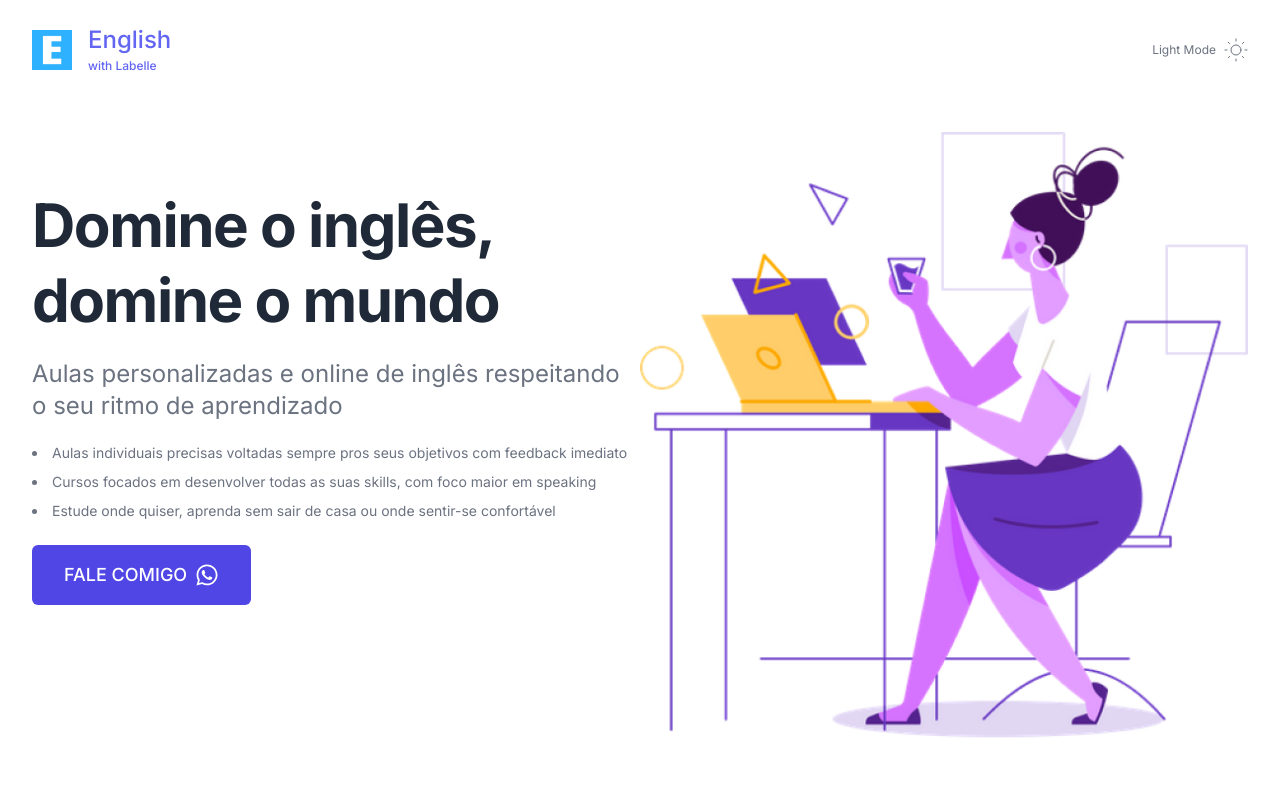
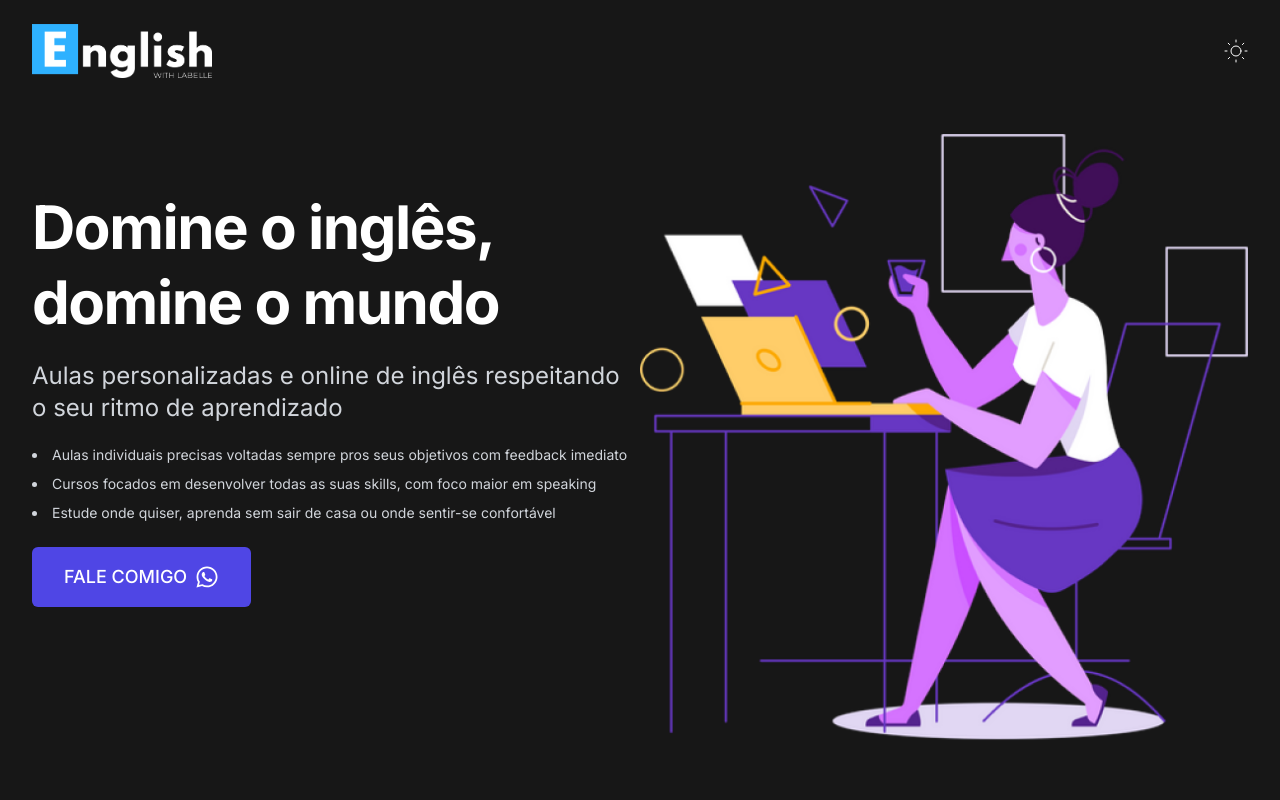
Before and after one commit to HudsonSalles/english-with-labelle, a Next.js app: page / in a window 1280 px wide. Shown: the top 800 px of the page. Built offline with nearby package versions, Linux system fonts and the light colour scheme.

Commit message:
feat(English): Logo changed and theme default adjustments

```diff
--- a/src/components/DarkSwitch.tsx
+++ b/src/components/DarkSwitch.tsx
@@ -6,34 +6,36 @@ const ThemeChanger = () => {
   const [mounted, setMounted] = useState(false);
   const { theme, setTheme } = useTheme();
 
+  // Set default theme to dark
+  useEffect(() => {
+    if (!theme || theme === "system") {
+      const storedTheme = JSON.parse(localStorage.getItem("dark"));
+      if (storedTheme) {
+        setTheme(storedTheme);
+      } else {
+        // Set default theme if not stored
+        localStorage.setItem("theme", JSON.stringify("dark"));
+        setTheme("dark");
+      }
+    }
+  }, [theme, setTheme]);
+
   // When mounted on client, now we can show the UI
   useEffect(() => setMounted(true), []);
-
   if (!mounted) return null;
 
   return (
-    <div className="flex items-center order-last ">
-      {theme === "dark" ? (
-        <button
-          onClick={() => setTheme("light")}
-          className="text-gray-300 rounded-full outline-none focus:outline-none flex items-center gap-2 text-xs"
-        >
-          Dark Mode
-          <svg
-            xmlns="http://www.w3.org/2000/svg"
-            className="w-5 h-5"
-            viewBox="0 0 20 20"
-            fill="currentColor"
-          >
-            <path d="M17.293 13.293A8 8 0 016.707 2.707a8.001 8.001 0 1010.586 10.586z" />
-          </svg>
-        </button>
-      ) : (
-        <button
-          onClick={() => setTheme("dark")}
-          className="text-gray-500 rounded-full outline-none focus:outline-none focus-visible:ring focus-visible:ring-gray-100 focus:ring-opacity-20 flex items-center gap-2 text-xs"
-        >
-          Light Mode
+    <div className="flex items-center">
+      <button
+        onClick={() => setTheme(theme === "dark" ? "light" : "dark")}
+        className={`text-${
+          theme === "dark" ? "gray-300" : "gray-500"
+        } rounded-full outline-none focus:outline-none focus-visible:ring focus-visible:ring-gray-100 focus:ring-opacity-20`}
+      >
+        <span className="sr-only">
+          {theme === "dark" ? "Light Mode" : "Dark Mode"}
+        </span>
+        {theme === "dark" ? (
           <svg
             xmlns="http://www.w3.org/2000/svg"
             width="24"
@@ -48,8 +50,17 @@ const ThemeChanger = () => {
             <circle cx="12" cy="12" r="5" />
             <path d="M12 1v2M12 21v2M4.2 4.2l1.4 1.4M18.4 18.4l1.4 1.4M1 12h2M21 12h2M4.2 19.8l1.4-1.4M18.4 5.6l1.4-1.4" />
           </svg>
-        </button>
-      )}
+        ) : (
+          <svg
+            xmlns="http://www.w3.org/2000/svg"
+            className="w-5 h-5"
+            viewBox="0 0 20 20"
+            fill="currentColor"
+          >
+            <path d="M17.293 13.293A8 8 0 016.707 2.707a8.001 8.001 0 1010.586 10.586z" />
+          </svg>
+        )}
+      </button>
     </div>
   );
 };
--- a/src/components/Footer.tsx
+++ b/src/components/Footer.tsx
@@ -1,31 +1,47 @@
-import React from "react";
+"use client";
+import React, { useEffect, useState } from "react";
+
+//images
+import logoDark from "../../public/img/logo.png";
+import logoLight from "../../public/img/logo_white.png";
 
 //components
+import { useTheme } from "next-themes";
 import Link from "next/link";
 import Image from "next/image";
 
 export function Footer() {
+  const [mounted, setMounted] = useState(false);
+  const { theme, setTheme } = useTheme();
+  const themeLogo = theme === "dark" ? logoLight : logoDark;
+
+  useEffect(() => {
+    if (!theme || theme === "system") {
+      const storedTheme = JSON.parse(localStorage.getItem("dark"));
+      if (storedTheme) {
+        setTheme(storedTheme);
+      } else {
+        // Set default theme if not stored
+        localStorage.setItem("theme", JSON.stringify("dark"));
+        setTheme("dark");
+      }
+    }
+  }, [theme, setTheme]);
+
+  // When mounted on client, now we can show the UI
+  useEffect(() => setMounted(true), []);
+  if (!mounted) return null;
+
   return (
     <div className="relative">
       <div className="flex flex-col justify-center items-center lg:items-start lg:justify-start lg:grid max-w-screen-xl grid-cols-1 lg:gap-10  mx-auto border-t border-gray-100 dark:border-trueGray-700 lg:grid-cols-5 p-8">
         <div className="lg:col-span-2">
-          <Link href="/">
-            <span className="flex justify-center lg:justify-start items-center space-x-2 text-2xl font-medium text-indigo-500 dark:text-gray-100 gap-2">
-              <span>
-                <Image
-                  src="/img/icon_e_white.png"
-                  alt="E"
-                  width="40"
-                  height="40"
-                />
-              </span>
-              <div className="flex flex-col ">
-                <p>English</p>
-                <p style={{ fontSize: "12px" }} className="text-sm">
-                  with Labelle
-                </p>
-              </div>
-            </span>
+          <Link href="/" className="flex justify-center lg:justify-start">
+            <Image
+              src={themeLogo}
+              alt="Logo English with Labelle"
+              style={{ maxWidth: 180, height: "auto" }}
+            />
           </Link>
 
           <div className="max-w-md mt-4 text-gray-500 dark:text-gray-400 text-center lg:text-left mb-6 lg:mb-0">
--- a/src/components/Hero.tsx
+++ b/src/components/Hero.tsx
@@ -17,7 +17,7 @@ export const Hero = () => {
   return (
     <>
       <Container className="flex flex-wrap">
-        <div className="flex items-center w-full lg:w-1/2 mb-20">
+        <div className="flex items-center w-full lg:w-1/2 mb-20" id="hero">
           <div className="max-w-2xl mb-8 lg:mb-0">
             <h1 className="text-4xl font-bold leading-snug tracking-tight text-gray-800 lg:text-4xl lg:leading-tight xl:text-6xl xl:leading-tight dark:text-white">
               Domine o inglês,
--- a/src/components/Navbar.tsx
+++ b/src/components/Navbar.tsx
@@ -3,8 +3,35 @@ import Link from "next/link";
 import ThemeChanger from "./DarkSwitch";
 import Image from "next/image";
 import { Disclosure } from "@headlessui/react";
+import { useEffect, useState } from "react";
+import { useTheme } from "next-themes";
+
+//images
+import logoDark from "../../public/img/logo.png";
+import logoLight from "../../public/img/logo_white.png";
 
 export const Navbar = () => {
+  const [mounted, setMounted] = useState(false);
+  const { theme, setTheme } = useTheme();
+  const themeLogo = theme === "dark" ? logoLight : logoDark;
+
+  useEffect(() => {
+    if (!theme || theme === "system") {
+      const storedTheme = JSON.parse(localStorage.getItem("dark"));
+      if (storedTheme) {
+        setTheme(storedTheme);
+      } else {
+        // Set default theme if not stored
+        localStorage.setItem("theme", JSON.stringify("dark"));
+        setTheme("dark");
+      }
+    }
+  }, [theme, setTheme]);
+
+  // When mounted on client, now we can show the UI
+  useEffect(() => setMounted(true), []);
+  if (!mounted) return null;
+
   return (
     <div className="w-full">
       <nav className="container relative flex items-center justify-between p-6 md:px-8 mx-auto">
@@ -13,22 +40,11 @@ export const Navbar = () => {
           <>
             <div className="flex flex-wrap items-center justify-between w-full lg:w-auto">
               <Link href="/">
-                <span className="flex items-center space-x-2 text-2xl font-medium text-indigo-500 dark:text-gray-100 gap-2">
-                  <span>
-                    <Image
-                      src="/img/icon_e_white.png"
-                      alt="E"
-                      width="40"
-                      height="40"
-                    />
-                  </span>
-                  <div className="flex flex-col ">
-                    <p>English</p>
-                    <p style={{ fontSize: "12px" }} className="text-sm">
-                      with Labelle
-                    </p>
-                  </div>
-                </span>
+                <Image
+                  src={themeLogo}
+                  alt="Logo English with Labelle"
+                  style={{ maxWidth: 180, height: "auto" }}
+                />
               </Link>
             </div>
           </>
```
Also changed, not shown: public/img/logo.png (added), public/img/logo_white.png (added).
